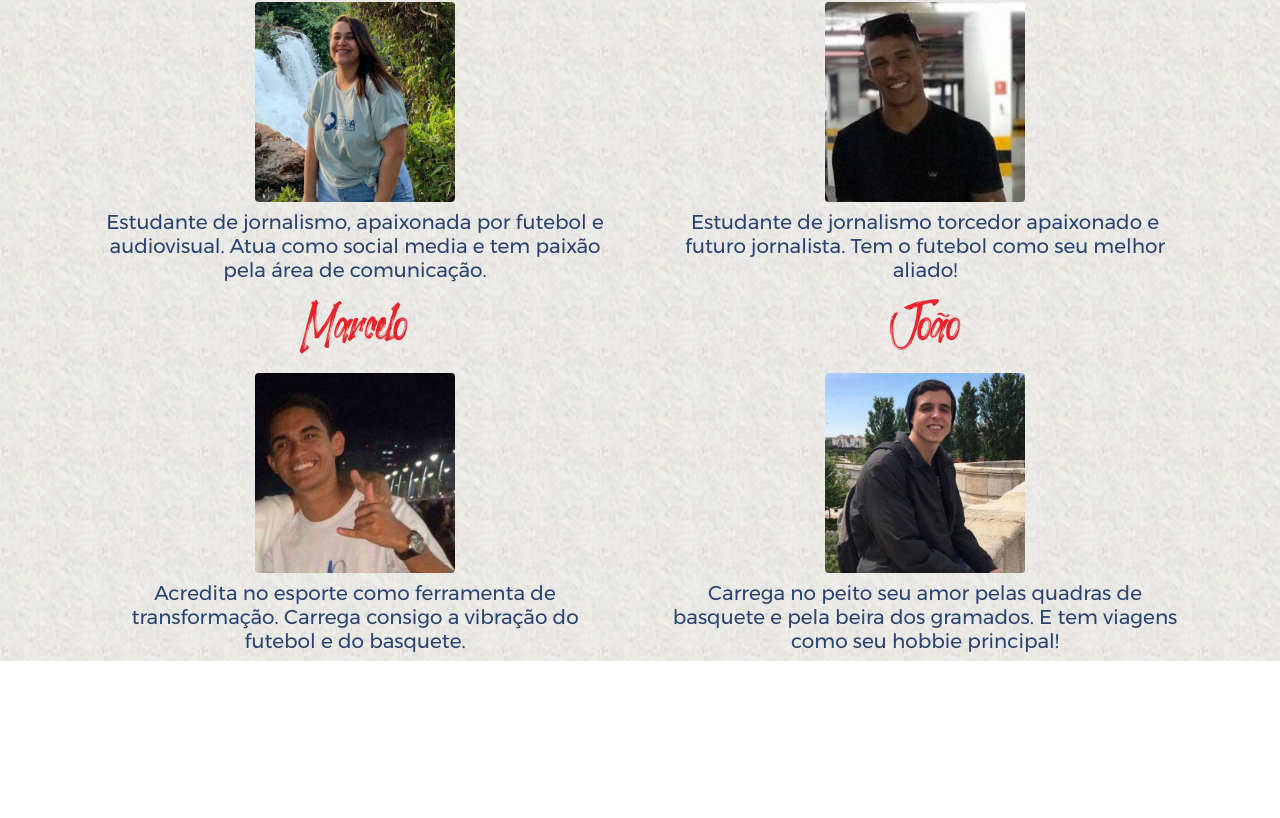
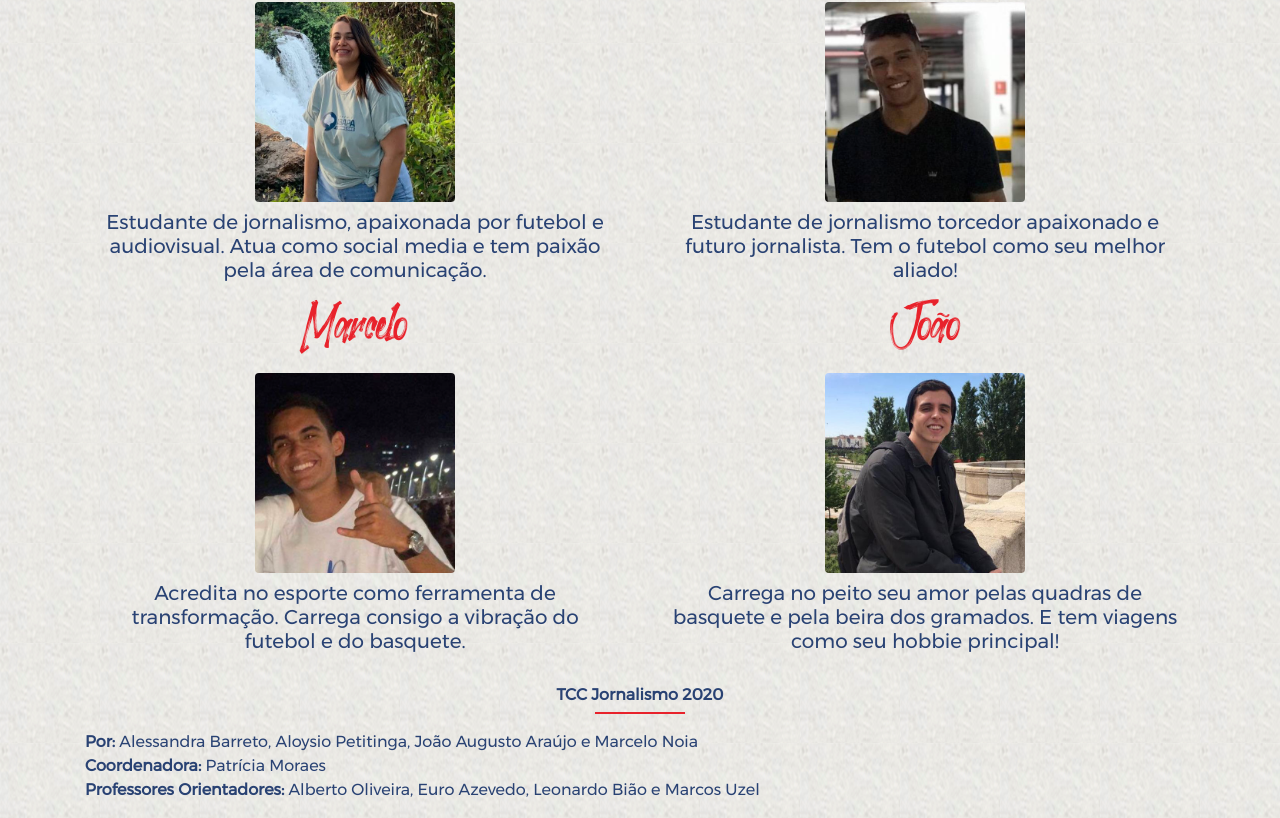
Before and after one commit to muriiloandrade/tricolor-de-acoes, an Angular app: page / in a window 1280 px wide. Shown: the part 1257-2075 px from the top of the page. Before the commit the page ends 1918 px from the top, so only its background shows below. Built offline with nearby package versions, Linux system fonts and the light colour scheme.

Commit message:
Footer completed

```diff
--- a/src/app/app.component.html
+++ b/src/app/app.component.html
@@ -1 +1,5 @@
-<router-outlet></router-outlet>
+<div class="container">
+  <app-header></app-header>
+  <router-outlet></router-outlet>
+  <app-footer></app-footer>
+</div>
--- a/src/app/app.module.ts
+++ b/src/app/app.module.ts
@@ -15,6 +15,7 @@ import { BannerLinkComponent } from './components/banner-link/banner-link.compon
 import { FutebolBrasileiroComponent } from './pages/futebol-brasileiro/futebol-brasileiro.component';
 import { ConteudoFutebolComponent } from './components/conteudo-futebol/conteudo-futebol.component';
 import { NaoFutebolComponent } from './components/nao-futebol/nao-futebol.component';
+import { FooterComponent } from './components/footer/footer.component';
 
 @NgModule({
   declarations: [
@@ -31,6 +32,7 @@ import { NaoFutebolComponent } from './components/nao-futebol/nao-futebol.compon
     FutebolBrasileiroComponent,
     ConteudoFutebolComponent,
     NaoFutebolComponent,
+    FooterComponent,
   ],
   imports: [BrowserModule, AppRoutingModule, FontAwesomeModule],
   providers: [],
--- /dev/null
+++ b/src/app/components/footer/footer.component.css
@@ -0,0 +1,7 @@
+.blue {
+  color: #294273;
+}
+
+.red-border {
+  border-bottom: 2px solid #e8222b;
+}
--- /dev/null
+++ b/src/app/components/footer/footer.component.html
@@ -0,0 +1,19 @@
+<footer class="mt-4 blue">
+  <div class="row">
+    <div class="col-12">
+      <div class="col-12 mb-3">
+        <h6 class="text-center font-weight-bold">TCC Jornalismo 2020</h6>
+        <div class="d-flex justify-content-center">
+          <div class="red-border col-1"></div>
+        </div>
+      </div>
+      <p>
+        <strong>Por:</strong> Alessandra Barreto, Aloysio Petitinga, João Augusto Araújo e
+        Marcelo Noia<br />
+        <strong>Coordenadora:</strong> Patrícia Moraes<br />
+        <strong>Professores Orientadores:</strong> Alberto Oliveira, Euro Azevedo,
+        Leonardo Bião e Marcos Uzel
+      </p>
+    </div>
+  </div>
+</footer>
--- /dev/null
+++ b/src/app/components/footer/footer.component.ts
@@ -0,0 +1,15 @@
+import { Component, OnInit } from '@angular/core';
+
+@Component({
+  selector: 'app-footer',
+  templateUrl: './footer.component.html',
+  styleUrls: ['./footer.component.css']
+})
+export class FooterComponent implements OnInit {
+
+  constructor() { }
+
+  ngOnInit(): void {
+  }
+
+}
--- a/src/app/pages/acoes/acoes.component.html
+++ b/src/app/pages/acoes/acoes.component.html
@@ -1,6 +1,3 @@
-<div class="container">
-  <app-header></app-header>
-  <app-banner src="banner_acoes.png" alt="Banner Ações do Bahia"></app-banner>
-  <app-acoes-do-bahia></app-acoes-do-bahia>
-  <app-conteudo-acoes></app-conteudo-acoes>
-</div>
+<app-banner src="banner_acoes.png" alt="Banner Ações do Bahia"></app-banner>
+<app-acoes-do-bahia></app-acoes-do-bahia>
+<app-conteudo-acoes></app-conteudo-acoes>
--- a/src/app/pages/futebol-brasileiro/futebol-brasileiro.component.html
+++ b/src/app/pages/futebol-brasileiro/futebol-brasileiro.component.html
@@ -1,5 +1,2 @@
-<div class="container">
-  <app-header></app-header>
-  <app-banner src="fonte_nova.jpg" alt="Banner Fonte Nova"></app-banner>
-  <app-conteudo-futebol></app-conteudo-futebol>
-</div>
+<app-banner src="fonte_nova.jpg" alt="Banner Fonte Nova"></app-banner>
+<app-conteudo-futebol></app-conteudo-futebol>
--- a/src/app/pages/root/root.component.html
+++ b/src/app/pages/root/root.component.html
@@ -1,6 +1,3 @@
-<div class="container">
-  <app-header></app-header>
-  <app-banner src="banner_principal.png" alt="Banner principal"></app-banner>
-  <app-projeto></app-projeto>
-  <app-equipe></app-equipe>
-</div>
+<app-banner src="banner_principal.png" alt="Banner principal"></app-banner>
+<app-projeto></app-projeto>
+<app-equipe></app-equipe>
```
